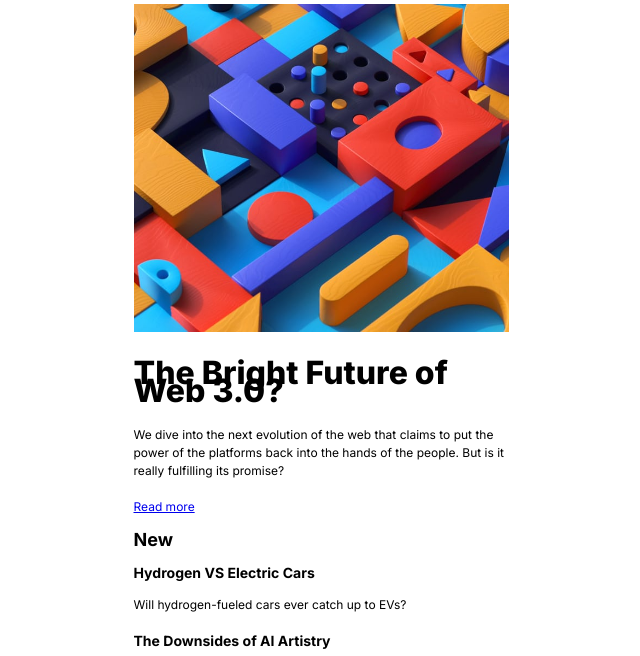
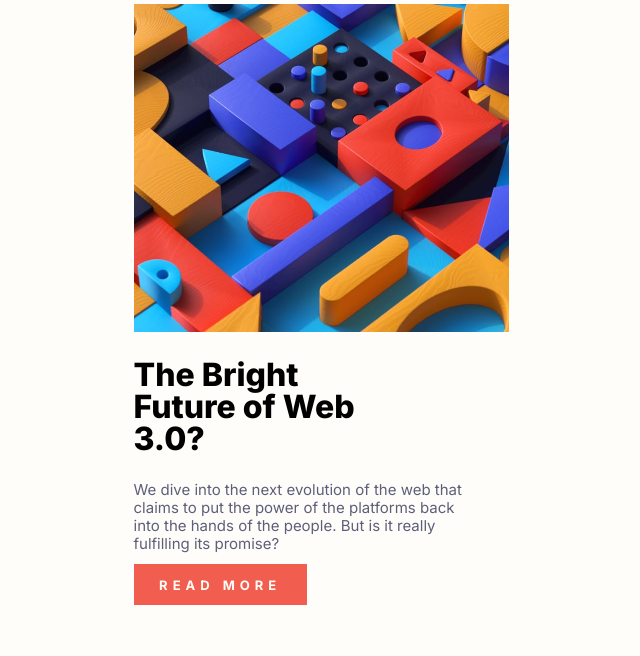
Before and after one commit to AlexdelCarmen/news-homepage, a plain HTML site: page index.html in a window 1280 px wide. Shown: the part 75-731 px from the top of the page, without its empty margins (319-959 px from the left). Drawn offline with Linux system fonts and the light colour scheme.

Commit message:
Style hero section.

```diff
--- a/style.css
+++ b/style.css
@@ -198,6 +198,7 @@ body {
   padding: 1rem;
   margin: 0 auto;
   font-family: var(--main-font);
+  background-color: var(--neutral-color1);
 }
 
 .desktop-menu-items {
@@ -211,6 +212,9 @@ body {
 #logo {
   margin-right: 77%;
   width: 44px;
+  display: block;
+  object-fit: cover;
+  max-width: 100%;
 }
 
 #hamburger-icon {
@@ -225,13 +229,42 @@ header {
   min-width: 100%;
 }
 
+#hero {
+  margin-bottom: 4rem;
+}
+
 #hero-img-des {
   display: none;
+}
+
+#hero-img-mob {
+  display: block;
+  object-fit: cover;
+  max-width: 100%;
 }
 
 #hero-title {
 	font-size: var(--xx-large);
 	font-weight: var(--extra-bold-weight);
+  padding-right: 8rem;
+  line-height: var(--xx-large);
+}
+
+#hero-paragraph {
+  font-size: var(--medium);
+  padding-right: 2rem;
+  color: var(--neutral-color3);
+}
+
+#hero-button {
+  background-color: var(--primary-color2);
+  text-decoration: none;
+  color: var(--neutral-color1);
+  text-transform: uppercase;
+  padding: 0.8rem 1.6rem;
+  font-size: var(--small);
+  letter-spacing: 5px;
+  font-weight: var(--bold-weight);
 }
 
 .attribution {
```
